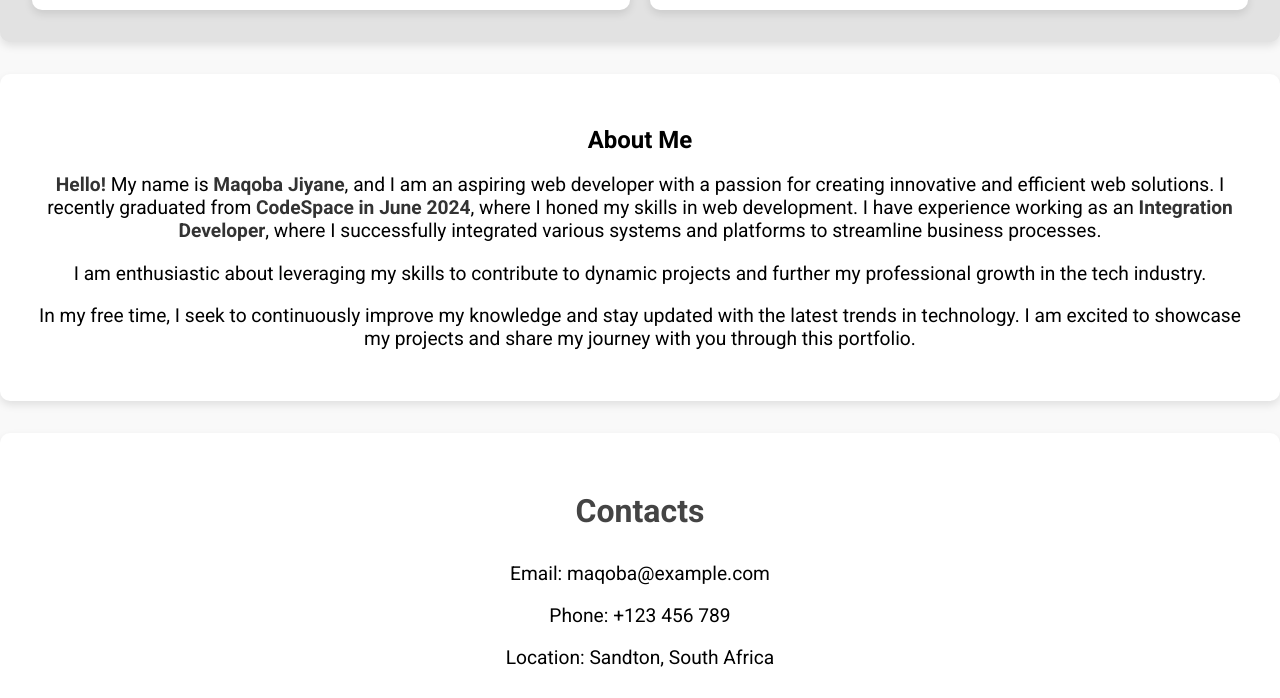
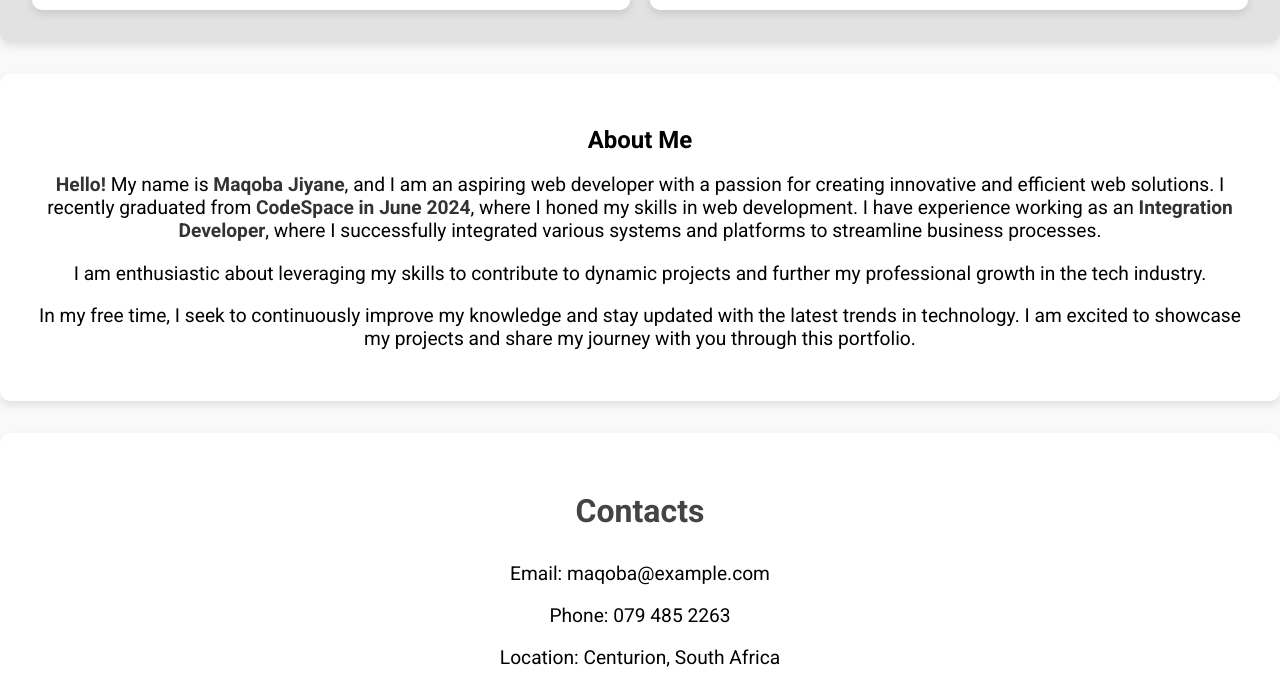
Before and after one commit to Maqoba-Jiyane/FFC-Portfolio-Piece, a plain HTML site: page index.html in a window 1280 px wide. Shown: the part 1254-1952 px from the top of the page. Drawn offline with Linux system fonts and the light colour scheme; a web font is replaced by a local one.

Commit message:
Fixed my number

```diff
--- a/index.html
+++ b/index.html
@@ -82,8 +82,8 @@
         <h2>Contacts</h2>
         <div class="contact-info">
           <p>Email: maqoba@example.com</p>
-          <p>Phone: +123 456 789</p>
-          <p>Location: Sandton, South Africa</p>
+          <p>Phone: 079 485 2263</p>
+          <p>Location: Centurion, South Africa</p>
         </div>
         <div class="social-links">
           <a id="profile-link" href="https://github.com/Maqoba-Jiyane/" target="_blank"
```
